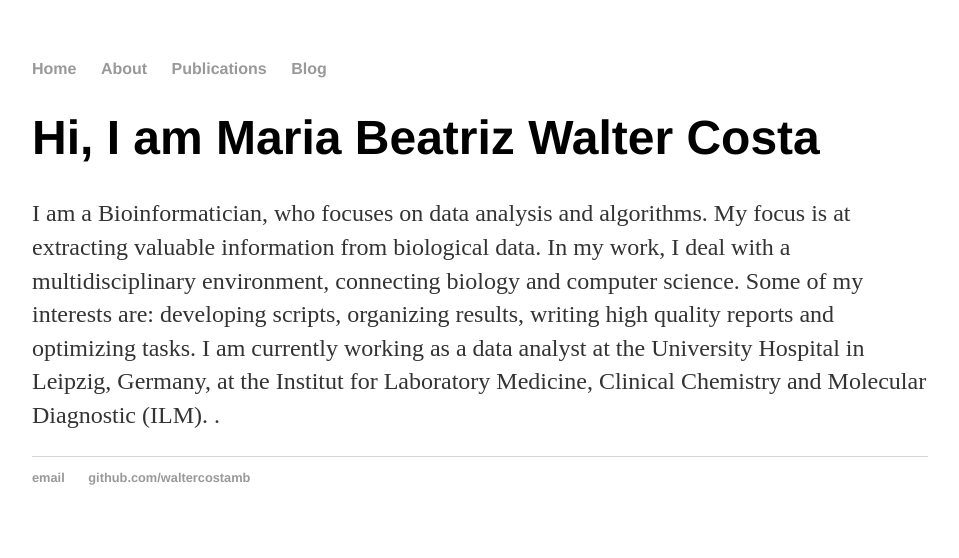
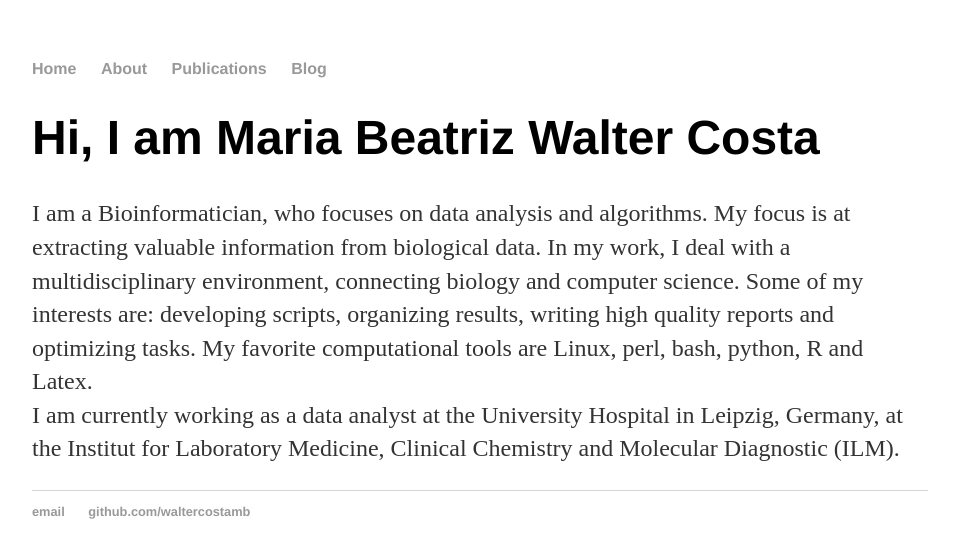
Before and after one commit to waltercostamb/waltercostamb.github.io, a Jekyll site: the page built from index.html, in a window 1280 px wide. Shown: the top 558 px of the page, without its empty margins (160-1119 px from the left). Built offline with Jekyll 4.4.1, drawn with Linux system fonts in a browser that asks for light colours.

Commit message:
Update index.html

```diff
--- a/index.html
+++ b/index.html
@@ -8,9 +8,10 @@ title: Maria Beatriz Walter Costa, Bioinformatician
 		My focus is at extracting valuable information from biological data.
 		In my work, I deal with a multidisciplinary environment, connecting biology and computer science.
 		Some of my interests are: developing scripts, organizing results,
-		writing high quality reports and optimizing tasks.
+		writing high quality reports and optimizing tasks. My favorite computational tools are Linux, perl,
+		bash, python, R and Latex. <br />
 
 		I am currently working as a data analyst at the University Hospital in Leipzig, Germany, at the
 		Institut for Laboratory Medicine, Clinical Chemistry and Molecular Diagnostic (ILM).
-.
+
 </div><!-- /.blurb -->
```
